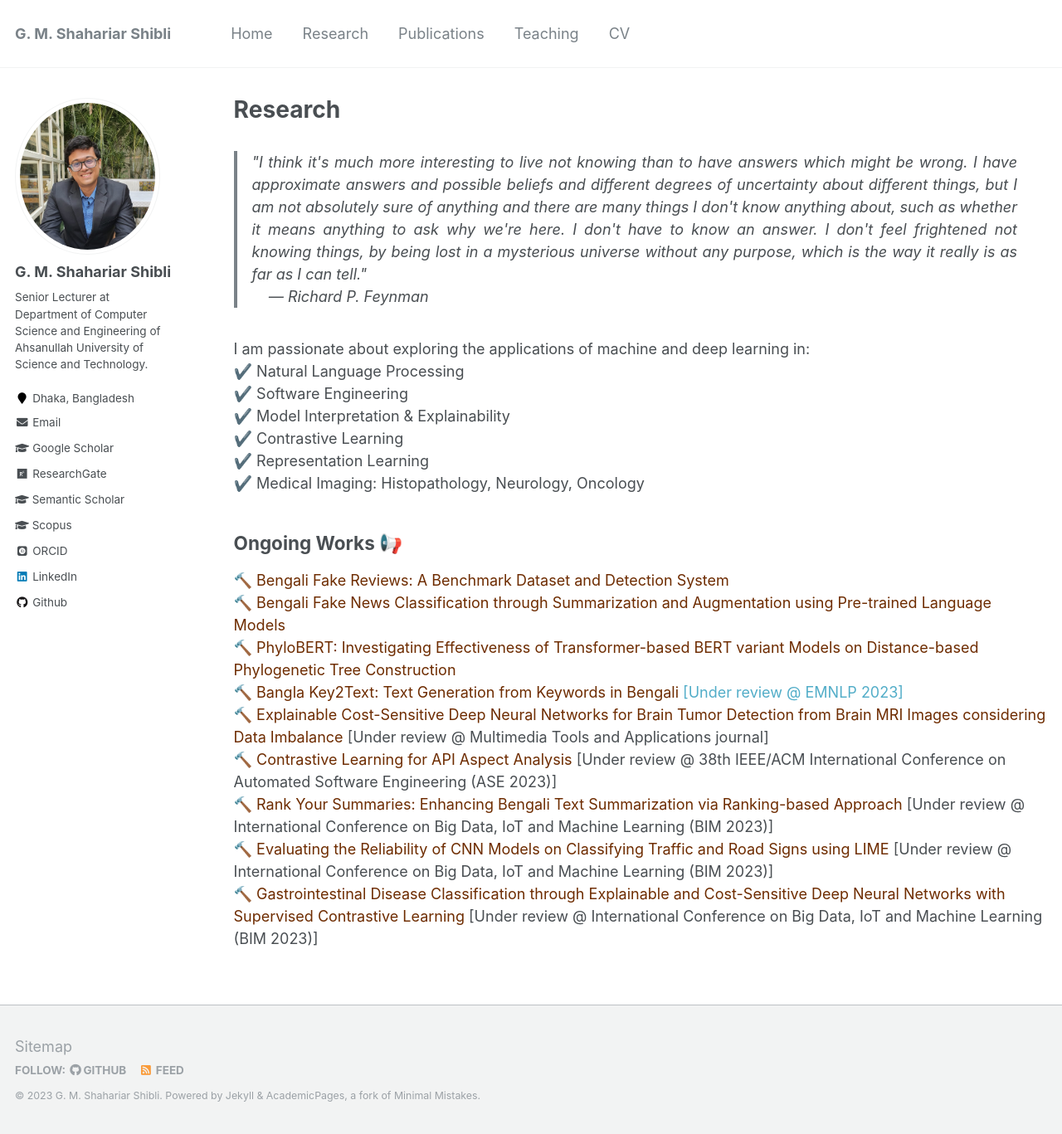
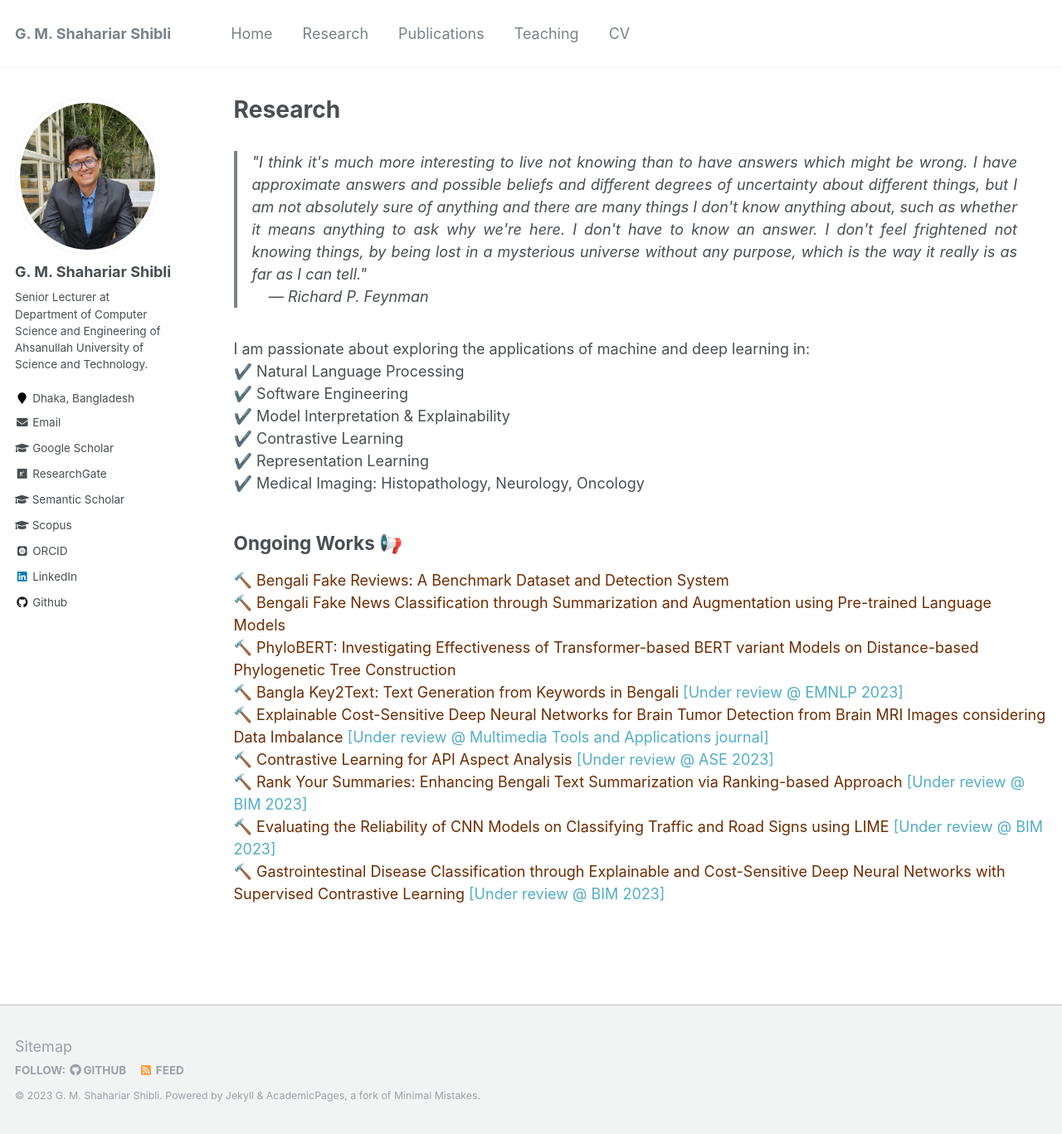
Before and after one commit to shahariar-shibli/shahariar-shibli.github.io, a Jekyll site: the page built from _pages/research.md, in a window 1280 px wide and 1367 px high. Shown: the whole window at 83% size. Built offline with Jekyll 4.4.1, drawn with Linux system fonts in a browser that asks for light colours; some web fonts are replaced.

Commit message:
Update research.md

```diff
--- a/_pages/research.md
+++ b/_pages/research.md
@@ -27,8 +27,8 @@
 🔨 <span style="color:#6E2C00">Bengali Fake News Classification through Summarization and Augmentation using Pre-trained Language Models</span><br>
 🔨 <span style="color:#6E2C00">PhyloBERT: Investigating Effectiveness of Transformer-based BERT variant Models on Distance-based Phylogenetic Tree Construction</span><br>
 🔨 <span style="color:#6E2C00">Bangla Key2Text: Text Generation from Keywords in Bengali</span> [[Under review @ EMNLP 2023]](https://2023.emnlp.org/)<br>
-🔨 <span style="color:#6E2C00">Explainable Cost-Sensitive Deep Neural Networks for Brain Tumor Detection from Brain MRI Images considering Data Imbalance</span> [Under review @ Multimedia Tools and Applications journal]<br>
-🔨 <span style="color:#6E2C00">Contrastive Learning for API Aspect Analysis</span> [Under review @ 38th IEEE/ACM International Conference on Automated Software Engineering (ASE 2023)]<br>
-🔨 <span style="color:#6E2C00">Rank Your Summaries: Enhancing Bengali Text Summarization via Ranking-based Approach</span> [Under review @ International Conference on Big Data, IoT and Machine Learning (BIM 2023)]<br>
-🔨 <span style="color:#6E2C00">Evaluating the Reliability of CNN Models on Classifying Traffic and Road Signs using LIME</span> [Under review @ International Conference on Big Data, IoT and Machine Learning (BIM 2023)]<br>
-🔨 <span style="color:#6E2C00">Gastrointestinal Disease Classification through Explainable and Cost-Sensitive Deep Neural Networks with Supervised Contrastive Learning</span> [Under review @ International Conference on Big Data, IoT and Machine Learning (BIM 2023)]<br>
+🔨 <span style="color:#6E2C00">Explainable Cost-Sensitive Deep Neural Networks for Brain Tumor Detection from Brain MRI Images considering Data Imbalance</span> [[Under review @ Multimedia Tools and Applications journal]](https://www.springer.com/journal/11042)<br>
+🔨 <span style="color:#6E2C00">Contrastive Learning for API Aspect Analysis</span> [[Under review @ ASE 2023]](https://conf.researchr.org/track/ase-2023/ase-2023-papers)<br>
+🔨 <span style="color:#6E2C00">Rank Your Summaries: Enhancing Bengali Text Summarization via Ranking-based Approach</span> [[Under review @ BIM 2023]](https://confbim.com/)<br>
+🔨 <span style="color:#6E2C00">Evaluating the Reliability of CNN Models on Classifying Traffic and Road Signs using LIME</span> [[Under review @ BIM 2023]](https://confbim.com/)<br>
+🔨 <span style="color:#6E2C00">Gastrointestinal Disease Classification through Explainable and Cost-Sensitive Deep Neural Networks with Supervised Contrastive Learning</span> [[Under review @ BIM 2023]](https://confbim.com/)<br>
```
